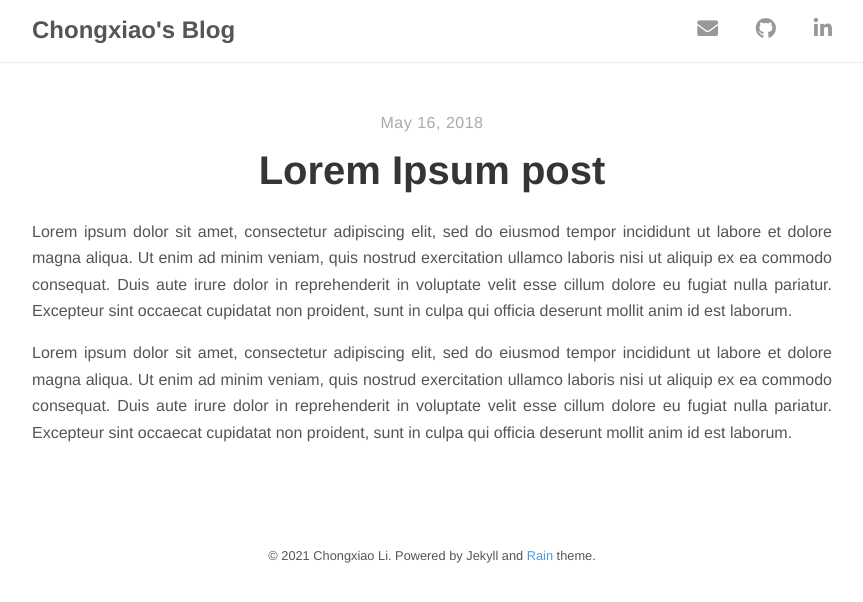
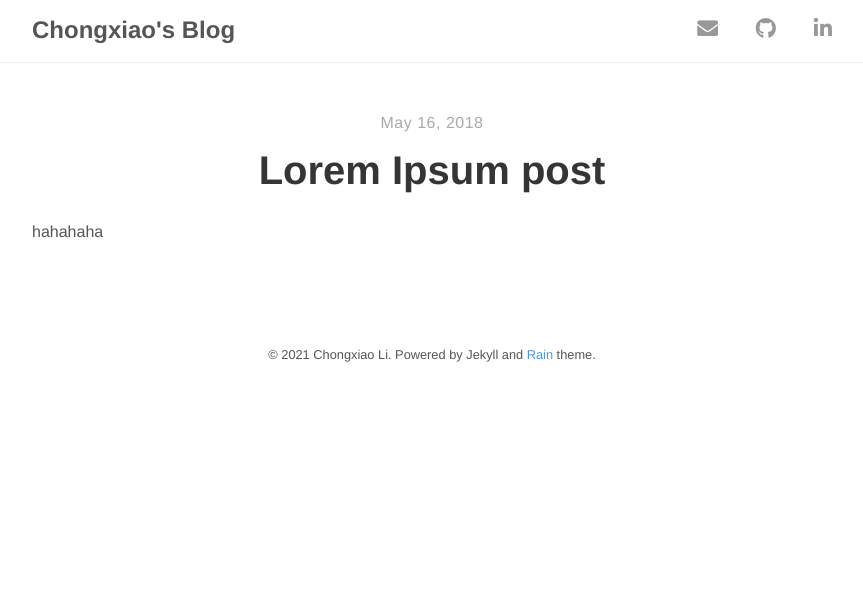
Before and after one commit to Chongxiao-Li/Chongxiao-Li.github.io, a Jekyll site: the page built from _posts/2018-05-16-lorem-ipsum-post.md, in a window 1280 px wide. Shown: the top 602 px of the page, without its empty margins (208-1071 px from the left). Built offline with Jekyll 4.4.1, drawn with Linux system fonts in a browser that asks for light colours; nearby versions of some CDN libraries.

Commit message:
Update 2018-05-16-lorem-ipsum-post.md

```diff
--- a/_posts/2018-05-16-lorem-ipsum-post.md
+++ b/_posts/2018-05-16-lorem-ipsum-post.md
@@ -4,6 +4,4 @@ title: "Lorem Ipsum post"
 author: "Inela"
 ---
 
-Lorem ipsum dolor sit amet, consectetur adipiscing elit, sed do eiusmod tempor incididunt ut labore et dolore magna aliqua. Ut enim ad minim veniam, quis nostrud exercitation ullamco laboris nisi ut aliquip ex ea commodo consequat. Duis aute irure dolor in reprehenderit in voluptate velit esse cillum dolore eu fugiat nulla pariatur. Excepteur sint occaecat cupidatat non proident, sunt in culpa qui officia deserunt mollit anim id est laborum.
-
-Lorem ipsum dolor sit amet, consectetur adipiscing elit, sed do eiusmod tempor incididunt ut labore et dolore magna aliqua. Ut enim ad minim veniam, quis nostrud exercitation ullamco laboris nisi ut aliquip ex ea commodo consequat. Duis aute irure dolor in reprehenderit in voluptate velit esse cillum dolore eu fugiat nulla pariatur. Excepteur sint occaecat cupidatat non proident, sunt in culpa qui officia deserunt mollit anim id est laborum.
+hahahaha
```
